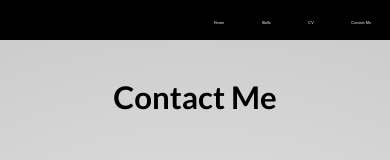
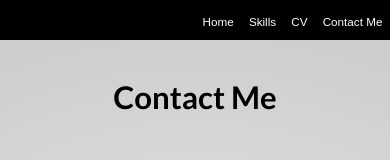
Before and after one commit to 6bilguun9/portfolio, a React (Vite) app: page /contact in a window 390 px wide. Shown: the top 160 px of the page. Built offline with nearby package versions, Linux system fonts and the light colour scheme; no server answers; the database is empty.

Commit message:
responsive header

```diff
--- a/src/styles/hedrBtn.css
+++ b/src/styles/hedrBtn.css
@@ -4,7 +4,6 @@
   border: none;
   border-radius: 15px;
   cursor: pointer;
-  height: 20px;
   font-size: 1vw;
   padding: 2px;
 }
@@ -12,3 +11,13 @@
   background-color: white;
   color: black;
 }
+@media screen and (max-width: 800px) {
+  .btn {
+    font-size: 2vw;
+  }
+}
+@media screen and (max-width: 550px) {
+  .btn {
+    font-size: 3vw;
+  }
+}
```
